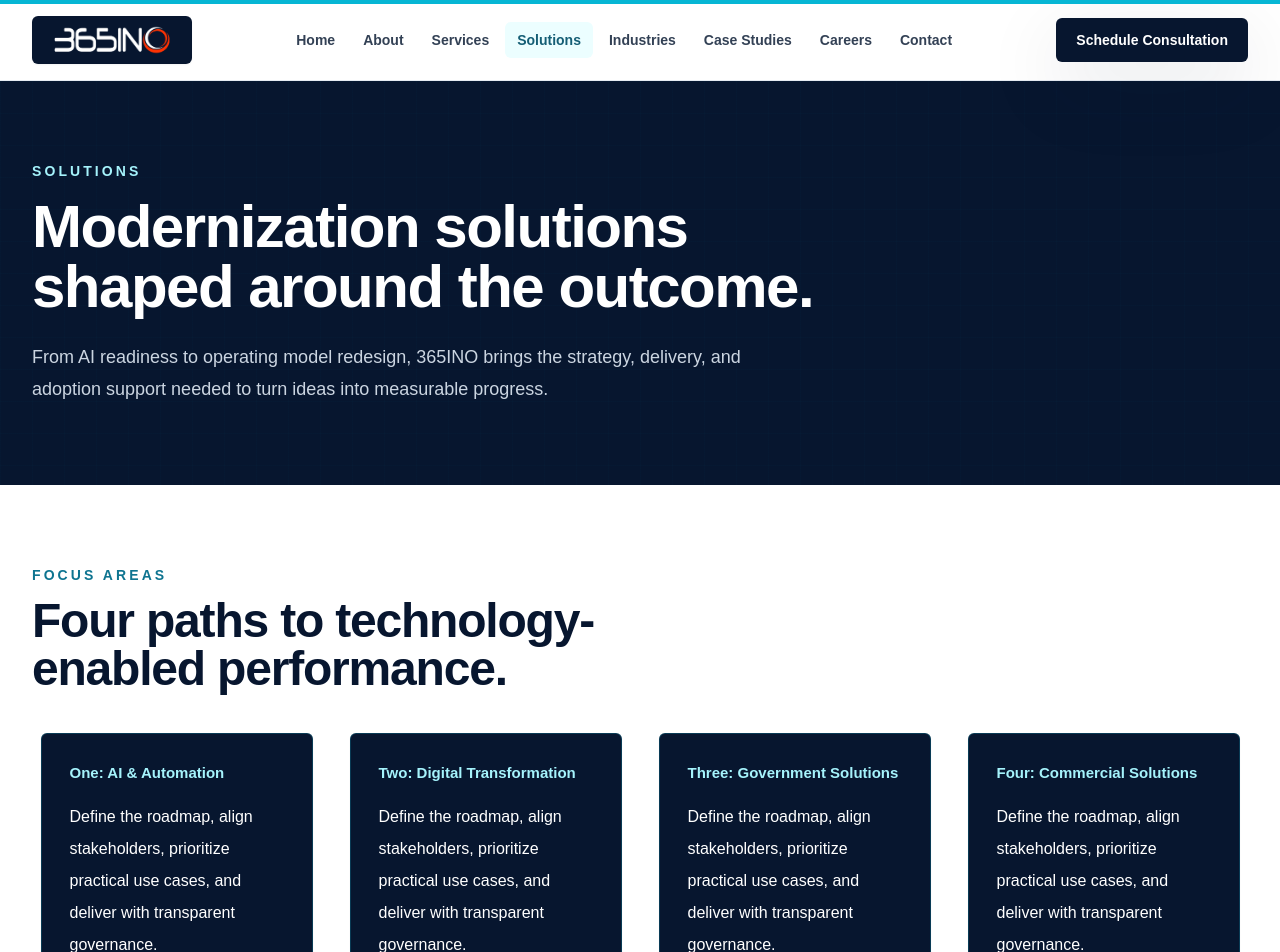
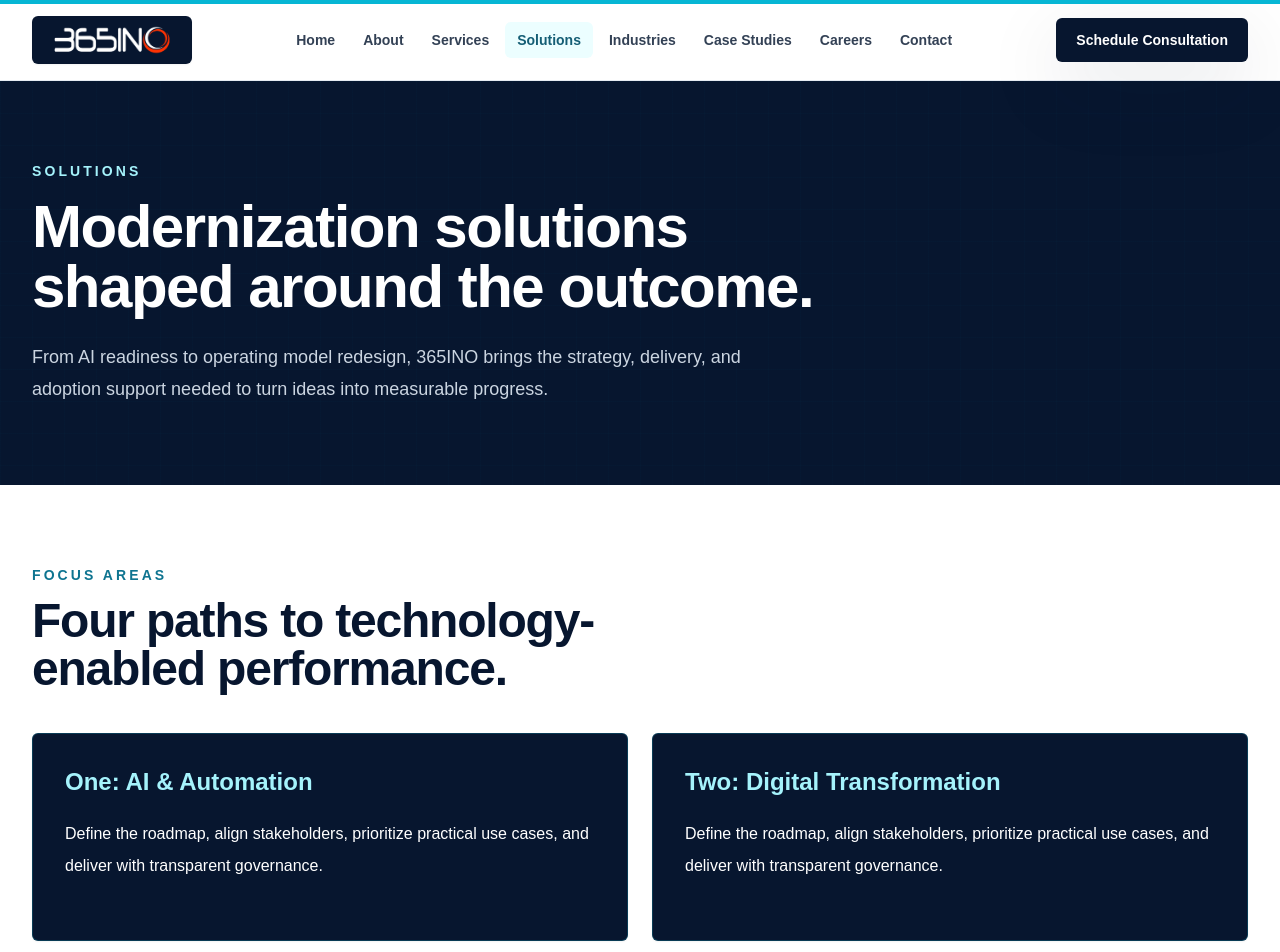
Before and after one commit to Space3434/365INO, a Next.js app: page /solutions in a window 1280 px wide. Shown: the top 952 px of the page. Built offline with nearby package versions, Linux system fonts and the light colour scheme.

Commit message:
Widen solution path cards

```diff
--- a/app/solutions/page.tsx
+++ b/app/solutions/page.tsx
@@ -64,16 +64,16 @@ export default function SolutionsPage() {
       <AnimatedSection className="bg-white py-20">
         <div className="container-pad">
           <SectionHeading eyebrow="Focus areas" title="Four paths to technology-enabled performance." />
-          <div className="mt-10 grid justify-center gap-5 sm:grid-cols-2 lg:grid-cols-4">
+          <div className="mt-10 grid gap-6 md:grid-cols-2">
             {solutions.map((solution, index) => (
               <div
                 key={solution}
-                className="min-h-56 w-full max-w-[17rem] justify-self-center rounded-md border border-cyan-700/40 bg-navy p-7 shadow-sm"
+                className="min-h-52 rounded-md border border-cyan-700/40 bg-navy p-8 shadow-sm"
               >
-                <h2 className="whitespace-nowrap text-[15px] font-black text-cyan-200">
+                <h2 className="whitespace-nowrap text-xl font-black text-cyan-200 lg:text-2xl">
                   {solutionLabels[index]}: {solution}
                 </h2>
-                <p className="mt-4 leading-8 text-white">
+                <p className="mt-5 text-base leading-8 text-white">
                   Define the roadmap, align stakeholders, prioritize practical use cases, and deliver with
                   transparent governance.
                 </p>
```
